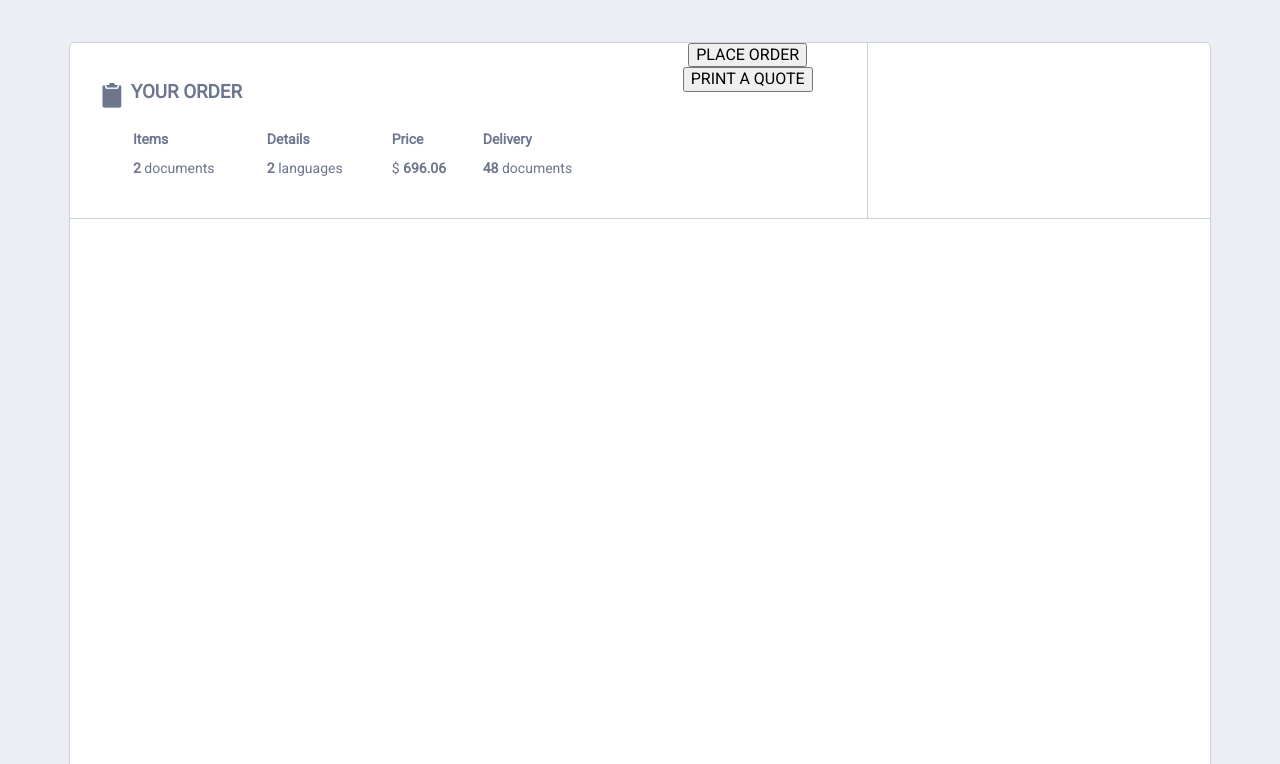
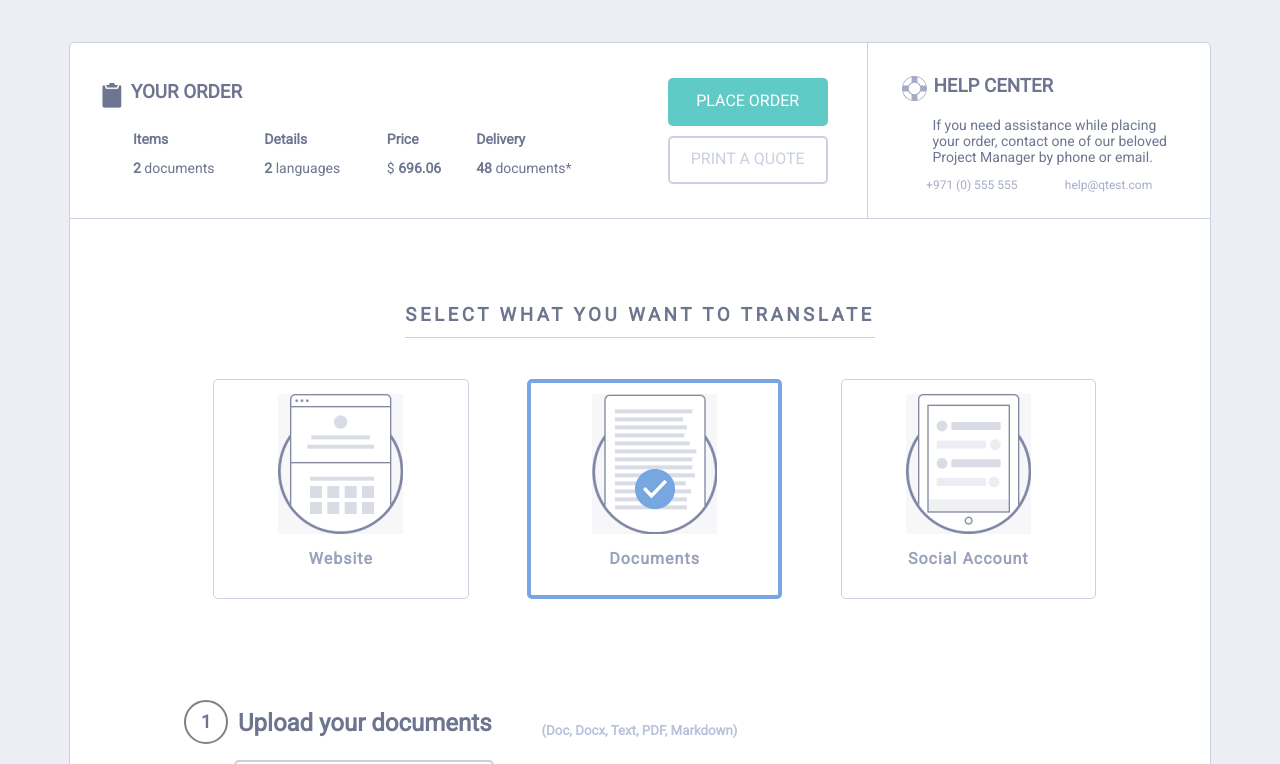
Before and after one commit to Zakkarat/html-forms, a plain HTML site: page index.html in a window 1280 px wide. Shown: the part 188-952 px from the top of the page. Drawn offline with nearby package versions, Linux system fonts and the light colour scheme.

Commit message:
upperMenu, first section added

```diff
--- a/index.html
+++ b/index.html
@@ -21,7 +21,6 @@
             <div class="upperMenu">
                 <div class="orderInfo">
                     <div class="left">
-
                       <div class="summary">
                       <h3 class="summaryHeader">YOUR ORDER</h3>
                           <table class="wideTable">
@@ -36,21 +35,48 @@
                               <td><b>2</b> documents</td>
                               <td><b>2</b> languages</td>
                               <td>$ <b>696.06</b></td>
-                              <td><b>48</b> documents</td>
+                              <td><b>48</b> documents*</td>
                             </tr>
                           </tbody>
                           </table>
                       </div>
                     </div>
                     <div class="right">
-                          <button>PLACE ORDER</button>
-                          <button>PRINT A QUOTE</button>
+                          <button class="upperMenuButton order">PLACE ORDER</button>
+                          <button class="upperMenuButton">PRINT A QUOTE</button>
                     </div>
                 </div>
                 <div class="helpBlock">
-
+                  <div class="textHelp">
+                      <h3 class="summaryHeader">HELP CENTER</h3>
+                      <p class="paraHelp">If you need assistance while placing your order, contact one of our beloved Project Manager by phone or email.</P>
+                      <div class="contacts">
+                        <a href="#">+971 (0) 555 555</a>
+                        <a href="#">help@qtest.com</a>
+                      </div>
+                    </div>
                 </div>
             </div>
+            <section class="documentTake">
+                <h3 class="selectionText">SELECT WHAT YOU WANT TO TRANSLATE</h3>
+                <div class="radioInput">
+                  <input type="radio" id="website" name="translate" value="website" class="input">
+                  <label for="website" class="radioBox"><span class="checked"></span><img src="../img/website-icon.png" ><p><b>Website</b></p></label>
+                  <input type="radio" id="document" name="translate" value="document" class="input" checked>
+                  <label for="document" class="radioBox"><span class="checked"></span><img src="../img/documents-icon.png" ><p><b>Documents</b></p></label>
+                  <input type="radio" id="social" name="translate" value="social" class="input">
+                  <label for="social" class="radioBox"><span class="checked"></span><img src="../img/social-icon.png" ><p><b>Social Account</b></p></label>
+                </div>
+            </section>
+            <section class="documentUpload">
+            <div class="allTextDocumentUpload">
+              <span class="numberSection"><b>1</b></span>
+              <h2 class="uploadText">Upload your documents</h2>
+              <h5 class="smallUploadText">(Doc, Docx, Text, PDF, Markdown)</h5>
+            </div>
+              <input type="file" id="file" name="file" value="files" class="inputHideFile"  >
+              <label for="file" class="uploadFile"><span class="inputFileText"><b>Upload your files</b></span></input></label>
+            </section>
           </form>
         </div>
       </main>
--- a/stylesheet/main.css
+++ b/stylesheet/main.css
@@ -1,6 +1,10 @@
 body {
   background-color: #eceef4;
   font-family: Roboto;
+}
+a {
+  text-decoration: none;
+  color: #a5abc5;
 }
 
 /*               HEADER           */
@@ -41,6 +45,7 @@ header {
     border-radius: 5px;
     font-size: 16px;
     transition: 0.4s;
+    cursor: pointer;
 }
 
 .headerButtons:hover {
@@ -57,7 +62,7 @@ form {
 
 .adjust {
   width: 100%;
-  height: 1000px;
+  height: 2000px;
   display: flex;
   justify-content: space-around;
 }
@@ -81,10 +86,10 @@ form {
   width: 70%;
   height: 100%;
   display: flex;
-    justify-content: space-around;
+  justify-content: space-around;
   border-bottom: 1.5px solid #c9d0e1;
   border-right: 1.5px solid #c9d0e1;
-    color: #6d758f;
+  color: #6d758f;
 }
 .summary {
   padding-left: 30px;
@@ -113,6 +118,9 @@ form {
   width: 30%;
   height: 100%;
   border-bottom: 1.5px solid #c9d0e1;
+  color: #6d758f;
+  display: flex;
+  justify-content: center;
 }
 .wideTable {
   width: 100%;
@@ -132,7 +140,179 @@ form {
 .right {
   display: flex;
   flex-direction: column;
+  justify-content: center;
   align-items: center;
   width: 30%;
   height: 100%;
 }
+
+.upperMenuButton {
+  width: 160px;
+  height: 48px;
+  background-color: white;
+  color: #c9d0e1;
+  border: 2px solid #c9d0e1;
+  border-radius: 5px;
+  cursor: pointer;
+  transition: 0.5s;
+}
+.upperMenuButton:hover {
+  color: #6d7a9a;
+  border: 2px solid #a3beff;
+}
+
+.order {
+  color: white;
+  border: 0;
+  background-color: #5fcac6;
+  margin-bottom: 10px;
+}
+.order:hover {
+    color: white;
+}
+
+.textHelp {
+  width:  80%;
+  height: 100%;
+  display: flex;
+  flex-direction: column;
+}
+
+.paraHelp {
+  font-size: 14px;
+  padding-left: 30px;
+}
+
+.textHelp > .summaryHeader {
+    margin-bottom: 0;
+    margin-top:  12%;
+}
+.textHelp > .summaryHeader::before {
+  background: url("../img/rescue.svg") no-repeat;
+}
+
+.contacts {
+  display: flex;
+  font-size: 12px;
+  justify-content: space-around;
+}
+
+/*                    DOCUMENT CHOOSE SECTION            */
+
+.documentTake {
+  margin-top: 6%;
+  display: flex;
+  flex-direction: column;
+  align-items: center;
+  justify-content: center;
+  color: #6d758f;
+}
+
+.selectionText {
+    letter-spacing: 3.5px;
+    padding-bottom: 10px;
+    border-bottom: 1px solid #c9d0e1;
+}
+
+.input {
+  -webkit-appearance: none;
+  -moz-appearance:    none;
+  appearance:         none;
+}
+
+.radioInput {
+  margin-top: 2%;
+  width: 80%;
+  height: 220px;
+  display: flex;
+  justify-content: space-between;
+}
+
+.radioBox {
+  width: 28%;
+  height: 100%;
+  min-width: 255px;
+  box-sizing: border-box;
+  display: flex;
+  border: 1.5px solid #c9d0e1;
+  border-radius: 5px;
+  justify-content: center;
+  align-items: center;
+  cursor: pointer;
+  flex-direction: column;
+  color: #99a1bb;
+  letter-spacing: 1px;
+}
+
+.input:checked + .radioBox {
+    border: 4px solid #76a7e1;
+}
+
+.checked {
+  display: none;
+}
+
+.input:checked + .radioBox > .checked {
+    content: "";
+    display: inline;
+    width: 40px;
+    height: 40px;
+    position: absolute;
+    background: url("../img/checked.png") no-repeat;
+    margin: -108px 126px;
+    z-index: 10;
+}
+
+/*                     DOCUMENT UPLOAD                 */
+.documentUpload {
+  margin-top: 8%;
+  margin-left: 10%;
+  margin-right: 10%;
+    color: #6d758f;
+}
+
+.allTextDocumentUpload {
+  display: flex;
+}
+.uploadText {
+  padding-right: 50px;
+}
+.numberSection {
+  text-align: center;
+  width: 20px;
+  height: 20px;
+  padding: 10px;
+  font-size: 18px;
+  margin-top: 10px;
+  margin-right: 10px;
+  border: 2px solid gray;
+  border-radius: 50%;
+}
+
+.smallUploadText {
+  padding-top: 10px;
+  color: #b8c2da;
+}
+
+.inputHideFile {
+  display: none;
+}
+
+.uploadFile {
+   width: 260px;
+   height: 48px;
+   margin-left: 50px;
+   border: 2px solid #c9d0e1;
+   box-sizing: border-box;
+   border-radius: 5px;
+   display: flex;
+   align-items: center;
+   cursor: pointer;
+}
+
+.inputFileText {
+}
+
+.inputFileText::before {
+  background: url("../img/upload-to-cloud-button.svg") no-repeat;
+}
```
